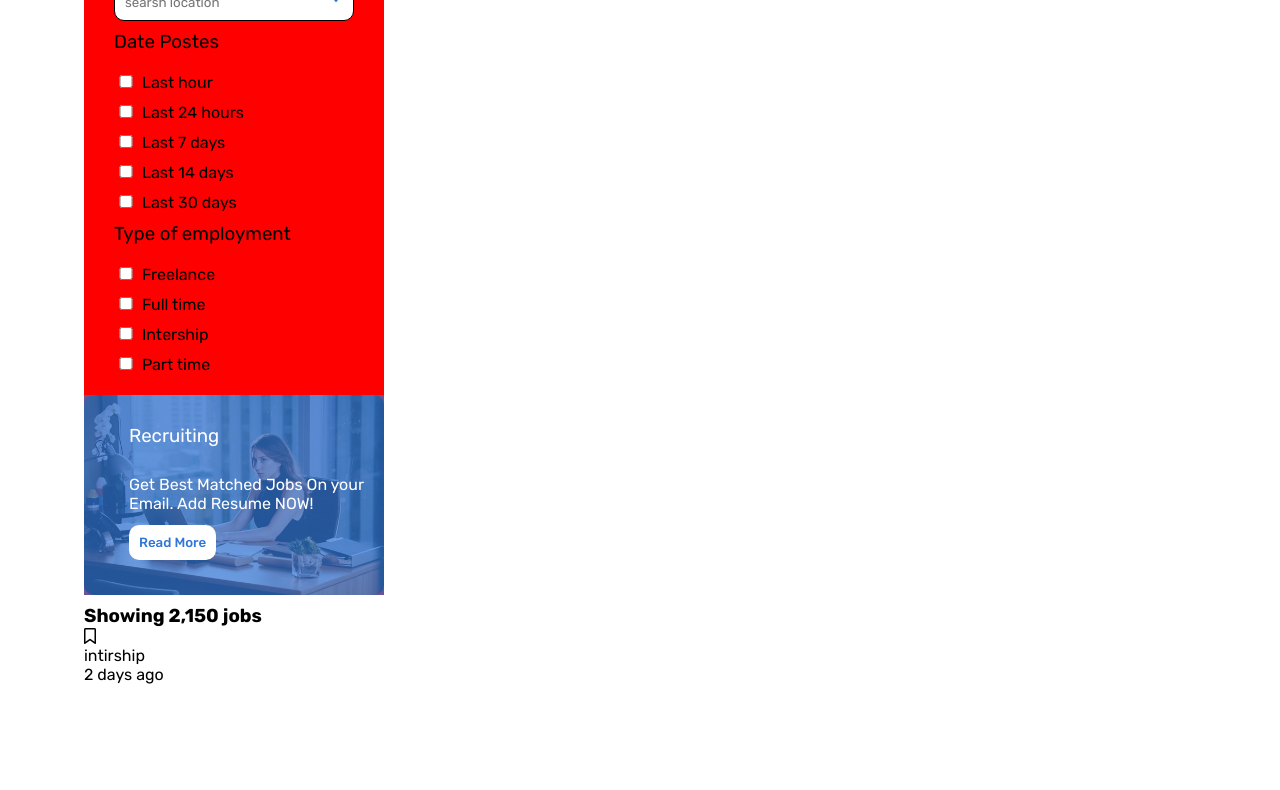
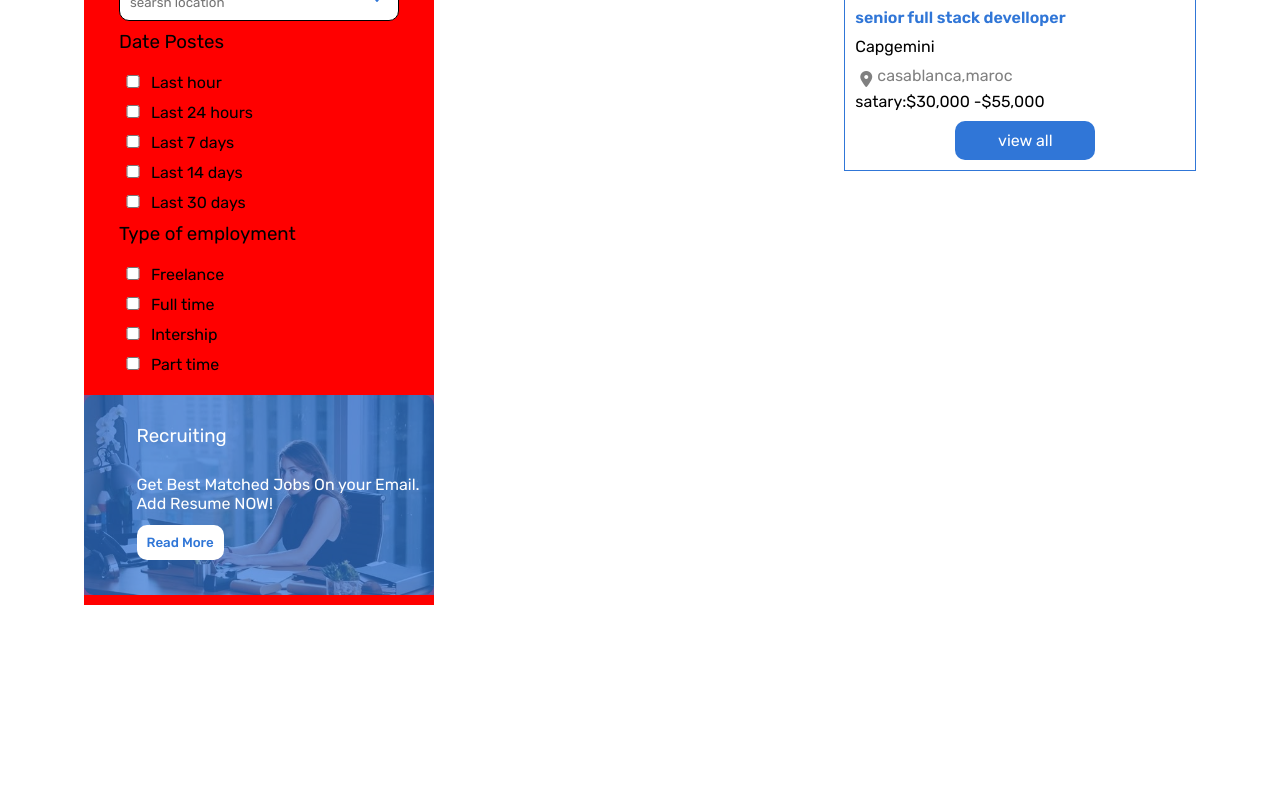
Before and after one commit to Zakariae-Elmoufid/jobin-tech-project, a plain HTML site: page pages/find-job.html in a window 1280 px wide. Shown: the part 1080-1870 px from the top of the page. After the commit the page ends 1805 px from the top, so only its background shows below. Drawn offline with Linux system fonts and the light colour scheme.

Commit message:
added cart

```diff
--- a/assets/css/find-job.css
+++ b/assets/css/find-job.css
@@ -159,9 +159,11 @@ header .compte .log-in {
 .showin-jobs {
     margin-top: 100px;
     margin-bottom: 100px;
+    display: flex;
+    justify-content: space-between;
 }
 .showin-jobs .filter  {
-    max-width: 300px;
+    min-width: 350px;
     background-color: red;
 }
 
@@ -248,3 +250,80 @@ header .compte .log-in {
     font-weight: 500;
     border-radius: 10px;
 }
+
+.showin-jobs .cart h3 {
+    text-align: center;
+    margin-bottom: 50px;
+}
+
+.showin-jobs .cart {
+
+}
+.showin-jobs .cart  .pernt-cart {
+    border: 1px solid var(--main-color);
+    padding: 10px;
+    display: grid;
+    grid-template-columns: 50px 50px  auto 1fr 1fr;
+}
+.showin-jobs .cart  .pernt-cart i {
+text-align: center;
+padding: 5px;
+}
+
+.showin-jobs .cart  .pernt-cart .type-employment {
+    background-color: rgb(214, 105, 214);
+    border-radius: 5px;
+    color: white;
+    padding: 5px;
+    grid-column: 2 /4;
+    width: fit-content;
+    margin-left: 20px;
+}
+
+.showin-jobs .cart  .pernt-cart .date-post {
+    grid-column: 4/6;
+    color: green;
+    margin-right: 10px;
+}
+
+.showin-jobs .cart  .pernt-cart .company-logo {
+    grid-column: 3/ 4;
+    padding: 20px;
+}
+
+.showin-jobs .cart  .pernt-cart .offer {
+    grid-column: 1 / 4;
+    color: var(--main-color);
+    padding-bottom: 10px;
+    font-weight: 600;
+}
+
+.showin-jobs .cart  .pernt-cart .company-name {
+    grid-column: 1 / 4;
+    padding-bottom: 10px;
+}
+
+.showin-jobs .cart  .pernt-cart .location {
+    display: flex;
+    grid-column: 1 / 4;
+    color: gray;
+}
+.showin-jobs .cart  .pernt-cart .locatio i {
+    font-size: 10px;
+    padding: 0;
+}
+
+.showin-jobs .cart  .pernt-cart .salary {
+    grid-column: 1 / 4;
+    padding-bottom: 10px;
+}
+
+.showin-jobs .cart  .pernt-cart .detail {
+    grid-column: 3 / 4;
+    text-align: center;
+    text-decoration: none;
+    color: white;
+    background-color: var(--main-color);
+    padding: 10px;
+    border-radius: 10px;
+}
--- a/pages/find-job.html
+++ b/pages/find-job.html
@@ -128,14 +128,26 @@
       <div class="cart">
         <h3>Showing 2,150 jobs</h3>
        <div class="pernt-cart">
-         <div class="row1">
             <i class="fa-regular fa-bookmark"></i>
             <p class="type-employment">intirship</p>
             <p class="date-post">2 days ago</p>
+
+         <div class="company-logo">
+            <img src="../assets/images/company-logo.png" alt="">
          </div>
-         <div class="row2">
-            <img src="" alt="">
+
+            <h4 class="offer">senior full stack develloper</h4>
+            <p class="company-name">Capgemini</p>
+            <div class="location">
+                <i class="fa-solid fa-location-dot"></i>
+                <p>casablanca,maroc</p>
+            </div>
+            <p class="salary">satary:$30,000 -$55,000</p>
+
+                <a href="" class="detail">view all</a>
+
          </div>
+
        </div>
       </div>
     </section>
```
